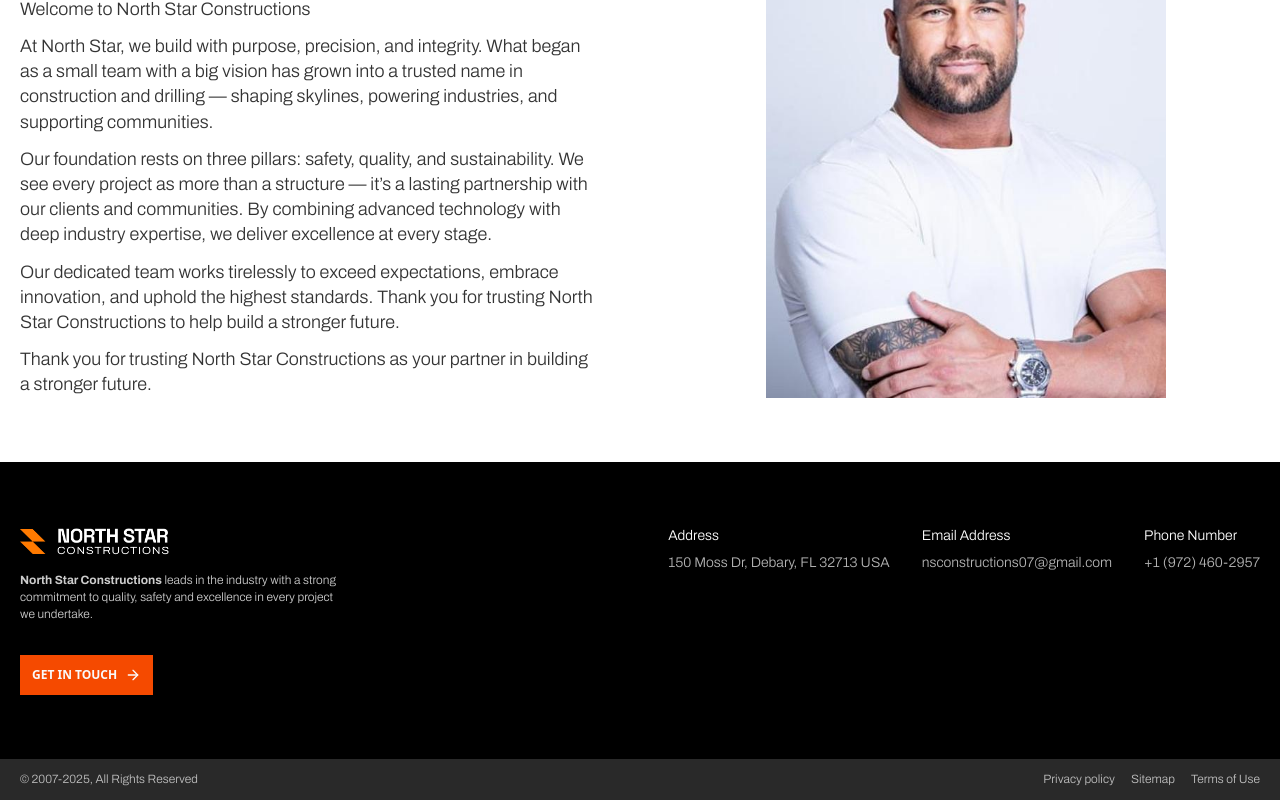
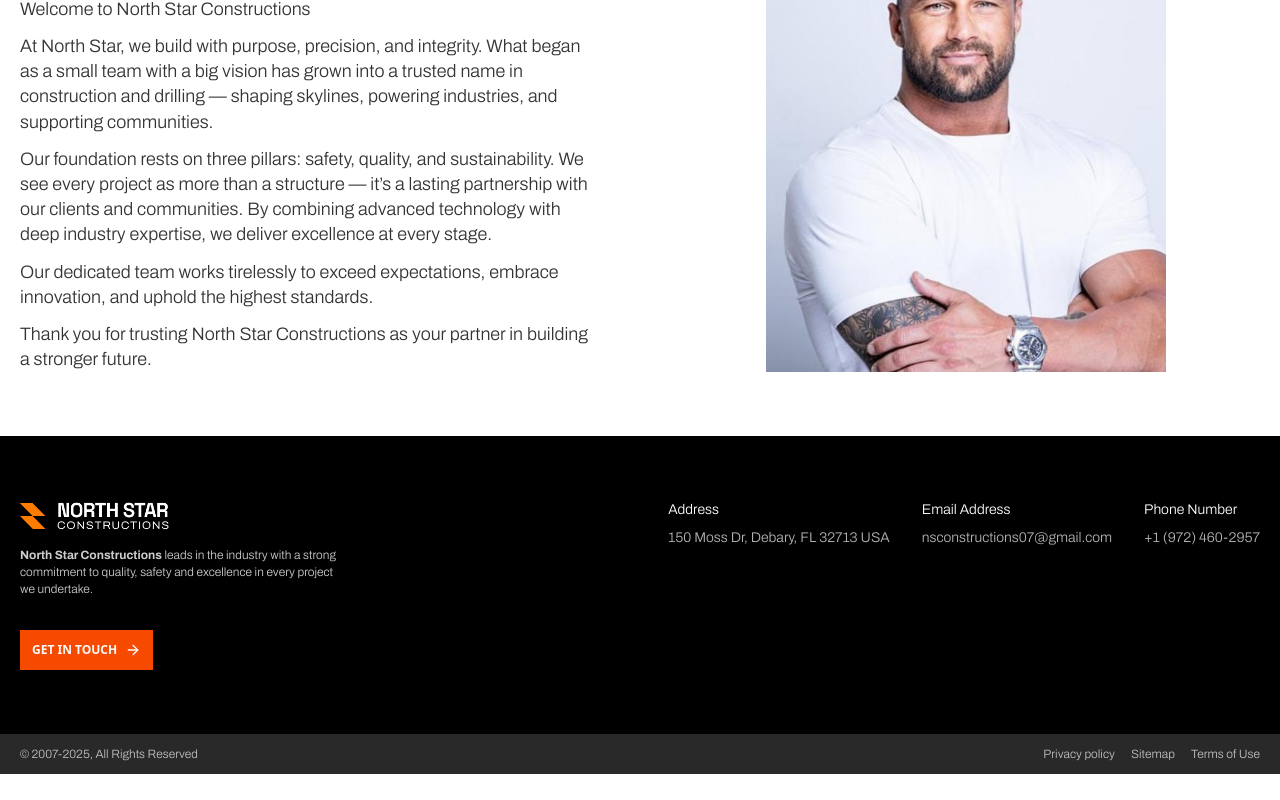
Before and after one commit to Lukekemmer/northstarconstructions, a Next.js app: page / in a window 1280 px wide. Shown: the part 4109-4909 px from the top of the page. After the commit the page ends 4883 px from the top, so only its background shows below. Built offline with nearby package versions, Linux system fonts and the light colour scheme.

Commit message:
fix: CEO Message typo

```diff
--- a/sections/ceo-message.tsx
+++ b/sections/ceo-message.tsx
@@ -27,8 +27,7 @@
               </p>
               <p>
                 Our dedicated team works tirelessly to exceed expectations, embrace
-                innovation, and uphold the highest standards. Thank you for trusting North
-                Star Constructions to help build a stronger future.
+                innovation, and uphold the highest standards.
               </p>
               <p>
                 Thank you for trusting North Star Constructions as your partner in
```
